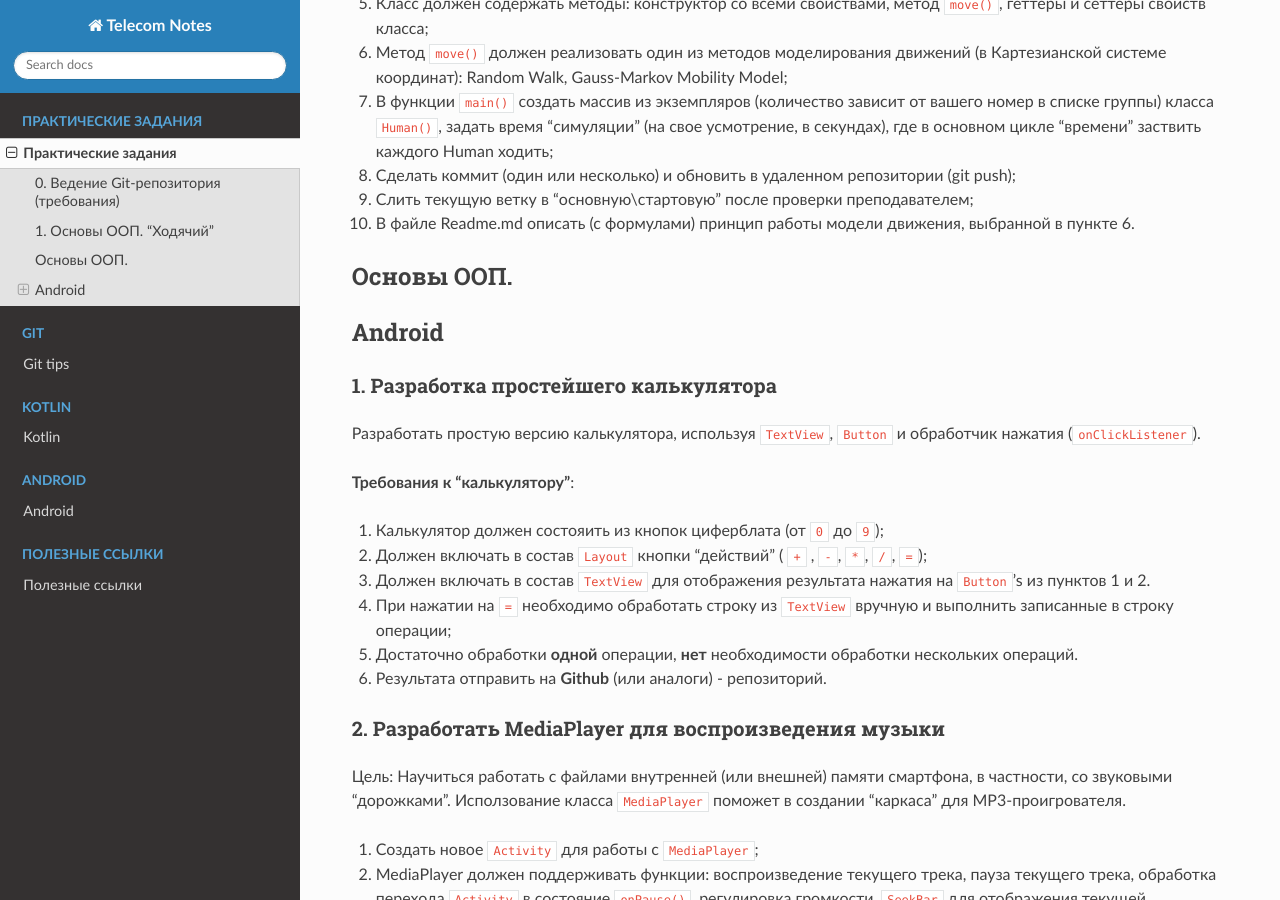
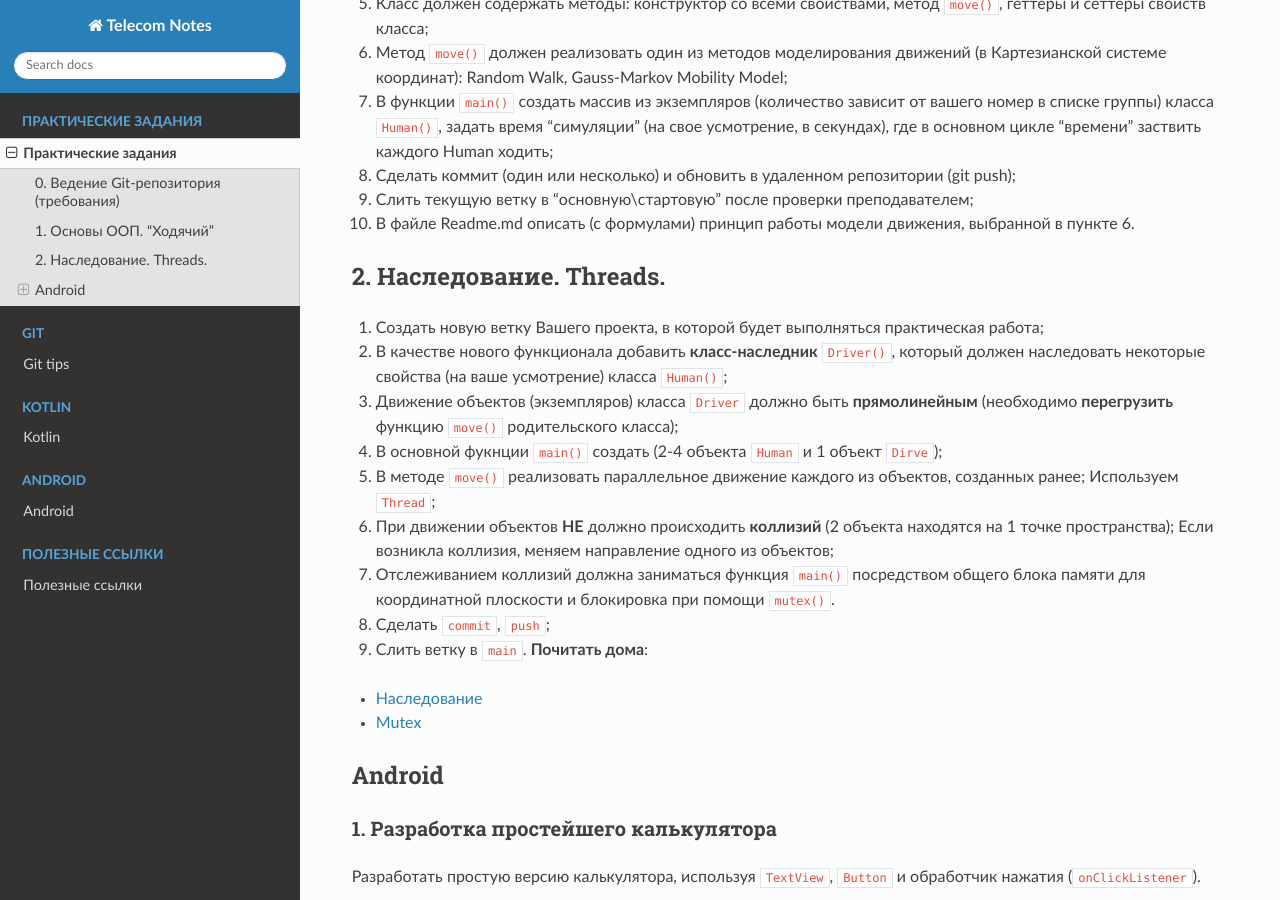
Before and after one commit to TelecomDep/notes, a Sphinx documentation site: the page built from docs/source/HomeWork/home_work.md, in a window 1280 px wide and 900 px high, scrolled down 651 px. Built offline with Sphinx 7.4.7 and the Read the Docs theme 3.1.0, drawn with Linux system fonts in a browser that asks for light colours.

Commit message:
update hoomework

```diff
--- a/docs/source/HomeWork/home_work.md
+++ b/docs/source/HomeWork/home_work.md
@@ -23,7 +23,21 @@
 9. Слить текущую ветку в "основную\стартовую" после проверки преподавателем;
 10. В файле Readme.md описать (с формулами) принцип работы модели движения, выбранной в пункте 6.
 
-### Основы ООП.
+
+### 2. Наследование. Threads.
+1. Создать новую ветку Вашего проекта, в которой будет выполняться практическая работа;
+2. В качестве нового функционала добавить **класс-наследник** `Driver()`, который должен наследовать некоторые свойства (на ваше усмотрение) класса `Human()`;
+3. Движение объектов (экземпляров) класса `Driver` должно быть **прямолинейным** (необходимо **перегрузить** функцию `move()` родительского класса);
+4. В основной фукнции `main()` создать (2-4 объекта `Human` и 1 объект `Dirve`);
+5. В методе `move()` реализовать параллельное движение каждого из объектов, созданных ранее; Используем `Thread`;
+6. При движении объектов **НЕ** должно происходить **коллизий** (2 объекта находятся на 1 точке пространства); Если возникла коллизия, меняем направление одного из объектов;
+7. Отслеживанием коллизий должна заниматься функция `main()` посредством общего блока памяти для координатной плоскости и блокировка при помощи `mutex()`.
+8. Сделать `commit`, `push`;
+9. Слить ветку в `main`.
+**Почитать дома**:
+- [Наследование](https://metanit.com/kotlin/tutorial/4.9.php)
+- [Mutex](https://medium.com/@appdevinsights/kotlin-mutex-375bfe4330b0)
+
 <!-- ## 1. Байт-код Kotlin + Java Virtual Machine -->
 
 
```
Also changed, not shown: 1 other file.
